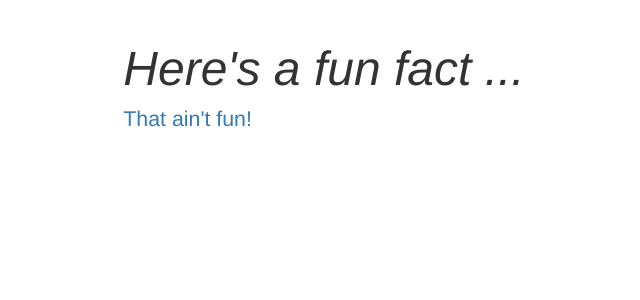
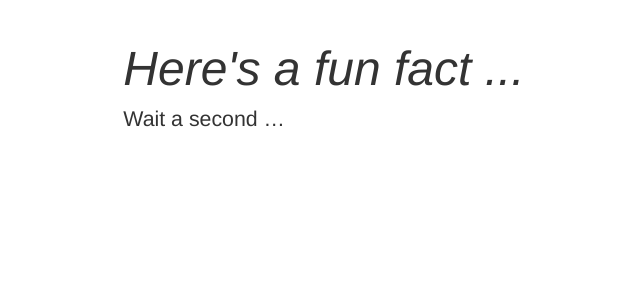
Before and after one commit to dj-palmer/fun_fact_friday_GIT, a Django app: template facts/templates/facts/index.html in a window 1280 px wide. Shown: the part 315-615 px from the top of the page, without its empty margins (316-956 px from the left). Run offline with Django 3.2, Linux system fonts and the light colour scheme; the template is opened without the code that fills it, so the values that code supplies are empty; some libraries are stand-ins or nearby versions.

Commit message:
use the details tag for the extra links

```diff
--- a/facts/static/css/facts.css
+++ b/facts/static/css/facts.css
@@ -15,6 +15,6 @@
     font-size: 48pt;
 }
 
-.fact .links {
+.fact details {
     font-size: 16pt;
 }
--- a/facts/templates/facts/index.html
+++ b/facts/templates/facts/index.html
@@ -10,11 +10,12 @@
     <div class="details">
       {{ fact.short_text }}
     </div>
-    <div class="links">
+    <details>
+      <summary>Wait a second &hellip;</summary>
       {% if fact.ref_link %}
         <a href="{{ fact.ref_link }}">That ain't no fact!</a><br/>
       {% endif %}
       <a href="{% url 'fact' %}">That ain't fun!</a>
-    </div>
+    </details>
   </div>
 {% endblock %}
```
